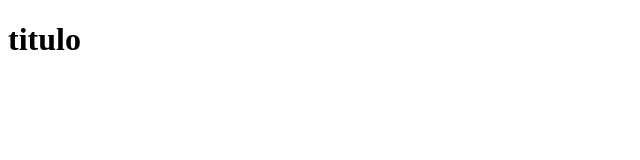
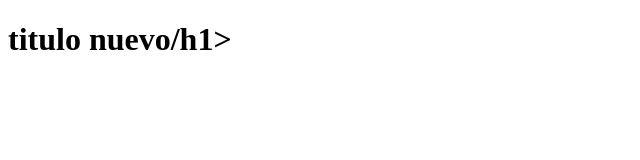
Before and after one commit to marcos-cira/hellow-git, a plain HTML site: page index.html in a window 1280 px wide. Shown: the whole page, without its empty margins (0-640 px from the left). Drawn offline with Linux system fonts and the light colour scheme.

Commit message:
titulo nuevo

```diff
--- a/index.html
+++ b/index.html
@@ -8,6 +8,6 @@
     </title>
 </head>
 <body>
-    <h1>titulo</h1>
+    <h1>titulo nuevo/h1>
 </body>
 </html>
```
